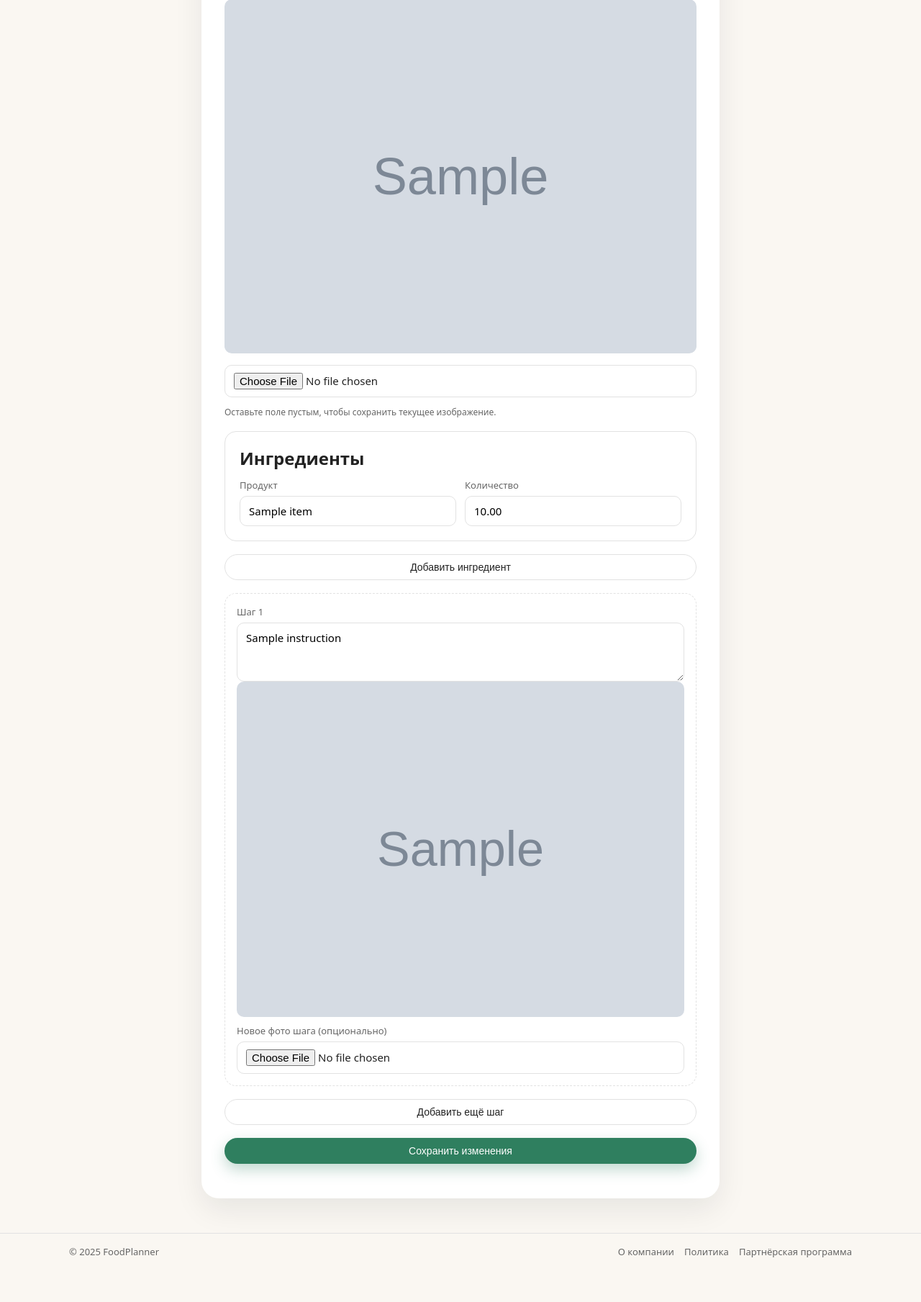
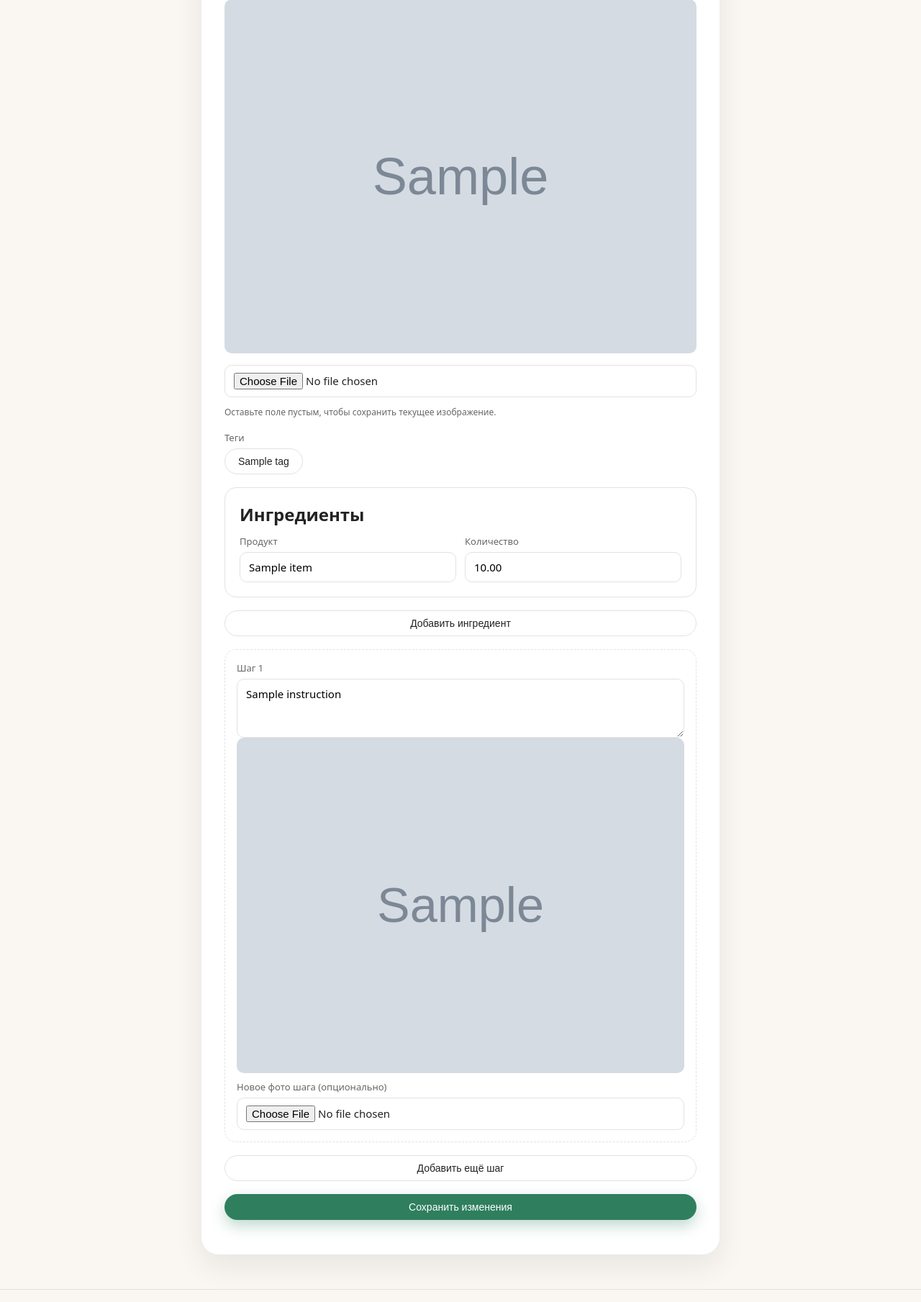
Before and after one commit to Tomich37/foodplanner, a FastAPI app: template templates/recipe_edit.html in a window 1280 px wide. Shown: the part 534-2343 px from the top of the page at 72% size. Before the commit the page ends 2281 px from the top, so only its background shows below. Run offline with FastAPI, Linux system fonts and the light colour scheme; the template is opened without the code that fills it: most values are stand-ins (such as "Sample title", 1, 10 or a date in 2020); grey boxes marked "Sample" are stand-in pictures; parts of the project's set-up code (start-up, migrations or seed data) failed here and were passed over.

Commit message:
Теги

```diff
--- a/app/main.py
+++ b/app/main.py
@@ -1,5 +1,6 @@
 from fastapi import FastAPI
 from fastapi.staticfiles import StaticFiles
+from sqlalchemy import text
 from starlette.middleware.sessions import SessionMiddleware
 
 from app.core.config import STATIC_DIR, settings
@@ -25,6 +26,12 @@ def create_app() -> FastAPI:
 
         async with engine.begin() as conn:
             await conn.run_sync(base.Base.metadata.create_all)
+            await conn.execute(
+                text(
+                    "ALTER TABLE IF EXISTS recipes "
+                    "ADD COLUMN IF NOT EXISTS tags TEXT[] NOT NULL DEFAULT '{}'::text[]"
+                )
+            )
 
     return application
 
--- a/app/models/recipe.py
+++ b/app/models/recipe.py
@@ -4,6 +4,7 @@ from datetime import datetime
 from typing import Optional, TYPE_CHECKING
 
 from sqlalchemy import DateTime, Float, ForeignKey, Integer, String, Text, func
+from sqlalchemy.dialects.postgresql import ARRAY
 from sqlalchemy.orm import Mapped, mapped_column, relationship
 
 from app.db.base import Base
@@ -20,6 +21,9 @@ class Recipe(Base):
     title: Mapped[str] = mapped_column(String(255))
     description: Mapped[Optional[str]] = mapped_column(Text())
     image_path: Mapped[Optional[str]] = mapped_column(String(512))
+    tags: Mapped[list[str]] = mapped_column(
+        ARRAY(String(32)), server_default="{}", default=list
+    )
     created_at: Mapped[datetime] = mapped_column(
         DateTime(timezone=True), server_default=func.now()
     )
--- a/app/routers/recipes.py
+++ b/app/routers/recipes.py
@@ -20,6 +20,17 @@ router = APIRouter(prefix="/recipes", tags=["recipes"])
 templates = Jinja2Templates(directory=str(TEMPLATES_DIR))
 UPLOADS_DIR = STATIC_DIR / "uploads"
 UPLOADS_DIR.mkdir(parents=True, exist_ok=True)
+
+AVAILABLE_TAGS = [
+    {"value": "breakfast", "label": "Завтрак"},
+    {"value": "lunch", "label": "Обед"},
+    {"value": "dinner", "label": "Ужин"},
+    {"value": "dessert", "label": "Десерт"},
+    {"value": "snack", "label": "Снеки"},
+    {"value": "pp", "label": "ПП"},
+]
+TAG_VALUE_SET = {item["value"] for item in AVAILABLE_TAGS}
+TAG_LABELS = {item["value"]: item["label"] for item in AVAILABLE_TAGS}
 
 
 def _recipes_query():
@@ -55,6 +66,17 @@ def _validate_common_fields(title: str, steps: list[str], ingredients: list[tupl
         raise HTTPException(status_code=status.HTTP_400_BAD_REQUEST, detail="Добавьте хотя бы один ингредиент")
 
 
+def _normalize_tags(values: Iterable[str]) -> list[str]:
+    seen: set[str] = set()
+    normalized: list[str] = []
+    for value in values:
+        if value not in TAG_VALUE_SET or value in seen:
+            continue
+        seen.add(value)
+        normalized.append(value)
+    return normalized
+
+
 async def _save_upload(upload: UploadFile | None) -> str | None:
     if not upload or not upload.filename:
         return None
@@ -78,7 +100,7 @@ async def _load_recipe(session: AsyncSession, recipe_id: int) -> Recipe:
 async def new_recipe(request: Request, current_user: User = Depends(get_current_user_required)):
     return templates.TemplateResponse(
         "recipe_new.html",
-        {"request": request, "current_user": current_user},
+        {"request": request, "current_user": current_user, "available_tags": AVAILABLE_TAGS},
     )
 
 
@@ -90,6 +112,7 @@ async def create_recipe(
     steps: list[str] = Form(...),
     ingredient_names: list[str] = Form([]),
     ingredient_amounts: list[float] = Form([]),
+    tags: list[str] = Form([]),
     session: AsyncSession = Depends(get_session),
     current_user: User = Depends(get_current_user_required),
     cover_image: UploadFile | None = File(None),
@@ -97,6 +120,7 @@ async def create_recipe(
 ):
     step_texts = [text.strip() for text in steps if text.strip()]
     ingredients = _prepare_ingredients(ingredient_names, ingredient_amounts)
+    selected_tags = _normalize_tags(tags)
     _validate_common_fields(title, step_texts, ingredients)
 
     recipe = Recipe(
@@ -104,6 +128,7 @@ async def create_recipe(
         description=description.strip() or None,
         image_path=await _save_upload(cover_image),
         author=current_user,
+        tags=selected_tags,
         steps=[],
         ingredients=[],
     )
@@ -141,7 +166,12 @@ async def edit_recipe(
 
     return templates.TemplateResponse(
         "recipe_edit.html",
-        {"request": request, "current_user": current_user, "recipe": recipe},
+        {
+            "request": request,
+            "current_user": current_user,
+            "recipe": recipe,
+            "available_tags": AVAILABLE_TAGS,
+        },
     )
 
 
@@ -154,6 +184,7 @@ async def update_recipe(
     steps: list[str] = Form(...),
     ingredient_names: list[str] = Form([]),
     ingredient_amounts: list[float] = Form([]),
+    tags: list[str] = Form([]),
     session: AsyncSession = Depends(get_session),
     current_user: User = Depends(get_current_user_required),
     cover_image: UploadFile | None = File(None),
@@ -165,10 +196,12 @@ async def update_recipe(
 
     step_texts = [text.strip() for text in steps if text.strip()]
     ingredients = _prepare_ingredients(ingredient_names, ingredient_amounts)
+    selected_tags = _normalize_tags(tags)
     _validate_common_fields(title, step_texts, ingredients)
 
     recipe.title = title.strip()
     recipe.description = description.strip() or None
+    recipe.tags = selected_tags
 
     new_cover = await _save_upload(cover_image)
     if new_cover:
@@ -210,5 +243,6 @@ async def recipe_detail(
             "request": request,
             "current_user": current_user,
             "recipe": recipe,
+            "tag_labels": TAG_LABELS,
         },
     )
--- a/static/css/style.css
+++ b/static/css/style.css
@@ -376,6 +376,11 @@ body {
     color: var(--accent);
 }
 
+.badge--tag {
+    background: var(--accent-soft);
+    color: var(--accent);
+}
+
 /* footer */
 
 .footer {
@@ -528,6 +533,23 @@ body {
     gap: 18px;
 }
 
+.tag-selector {
+    display: flex;
+    flex-wrap: wrap;
+    gap: 8px;
+}
+
+.tag-button {
+    min-width: 96px;
+}
+
+.tag-button--active {
+    background: var(--accent);
+    color: #ffffff;
+    border-color: var(--accent);
+    box-shadow: 0 6px 14px rgba(47, 127, 95, 0.2);
+}
+
 .ingredients {
     background: #fff;
     border-radius: var(--radius-lg);
@@ -601,6 +623,13 @@ body {
 .recipe-detail__description {
     color: var(--text-muted);
     max-width: 520px;
+}
+
+.recipe-tags {
+    display: flex;
+    flex-wrap: wrap;
+    gap: 8px;
+    margin-top: 10px;
 }
 
 .recipe-ingredients {
--- a/templates/recipe_edit.html
+++ b/templates/recipe_edit.html
@@ -43,6 +43,33 @@
                     <input type="file" id="cover_image" name="cover_image" accept="image/*" />
                     <small class="form-hint">Оставьте поле пустым, чтобы сохранить текущее изображение.</small>
                 </div>
+                {% if available_tags %}
+                {% set selected_tags = recipe.tags or [] %}
+                <div class="form-group">
+                    <label>Теги</label>
+                    <div class="tag-selector">
+                        {% for tag in available_tags %}
+                        {% set input_id = "tag-edit-" ~ loop.index %}
+                        <input
+                            type="checkbox"
+                            id="{{ input_id }}"
+                            name="tags"
+                            value="{{ tag.value }}"
+                            {% if tag.value in selected_tags %}checked{% endif %}
+                            hidden
+                        />
+                        <button
+                            type="button"
+                            class="btn btn--ghost tag-button"
+                            data-tag-toggle
+                            data-target="{{ input_id }}"
+                        >
+                            {{ tag.label }}
+                        </button>
+                        {% endfor %}
+                    </div>
+                </div>
+                {% endif %}
                 <div class="ingredients" id="ingredients-wrapper">
                     <h2>Ингредиенты</h2>
                     {% if recipe.ingredients %}
@@ -127,6 +154,7 @@
     const addStepBtn = document.getElementById("add-step-btn");
     const ingredientsWrapper = document.getElementById("ingredients-wrapper");
     const addIngredientBtn = document.getElementById("add-ingredient-btn");
+    const tagButtons = document.querySelectorAll("[data-tag-toggle]");
     let stepCount = stepsWrapper.children.length || 0;
 
     addStepBtn?.addEventListener("click", () => {
@@ -162,5 +190,21 @@
         `;
         ingredientsWrapper.appendChild(row);
     });
+
+    tagButtons.forEach((button) => {
+        const inputId = button.getAttribute("data-target");
+        const input = document.getElementById(inputId);
+        if (!input) {
+            return;
+        }
+        const syncState = () => {
+            button.classList.toggle("tag-button--active", input.checked);
+        };
+        syncState();
+        button.addEventListener("click", () => {
+            input.checked = !input.checked;
+            syncState();
+        });
+    });
 </script>
 {% endblock %}
```
Also changed, not shown: templates/recipe_detail.html (+9 -0 lines), templates/recipe_new.html (+36 -0 lines).
